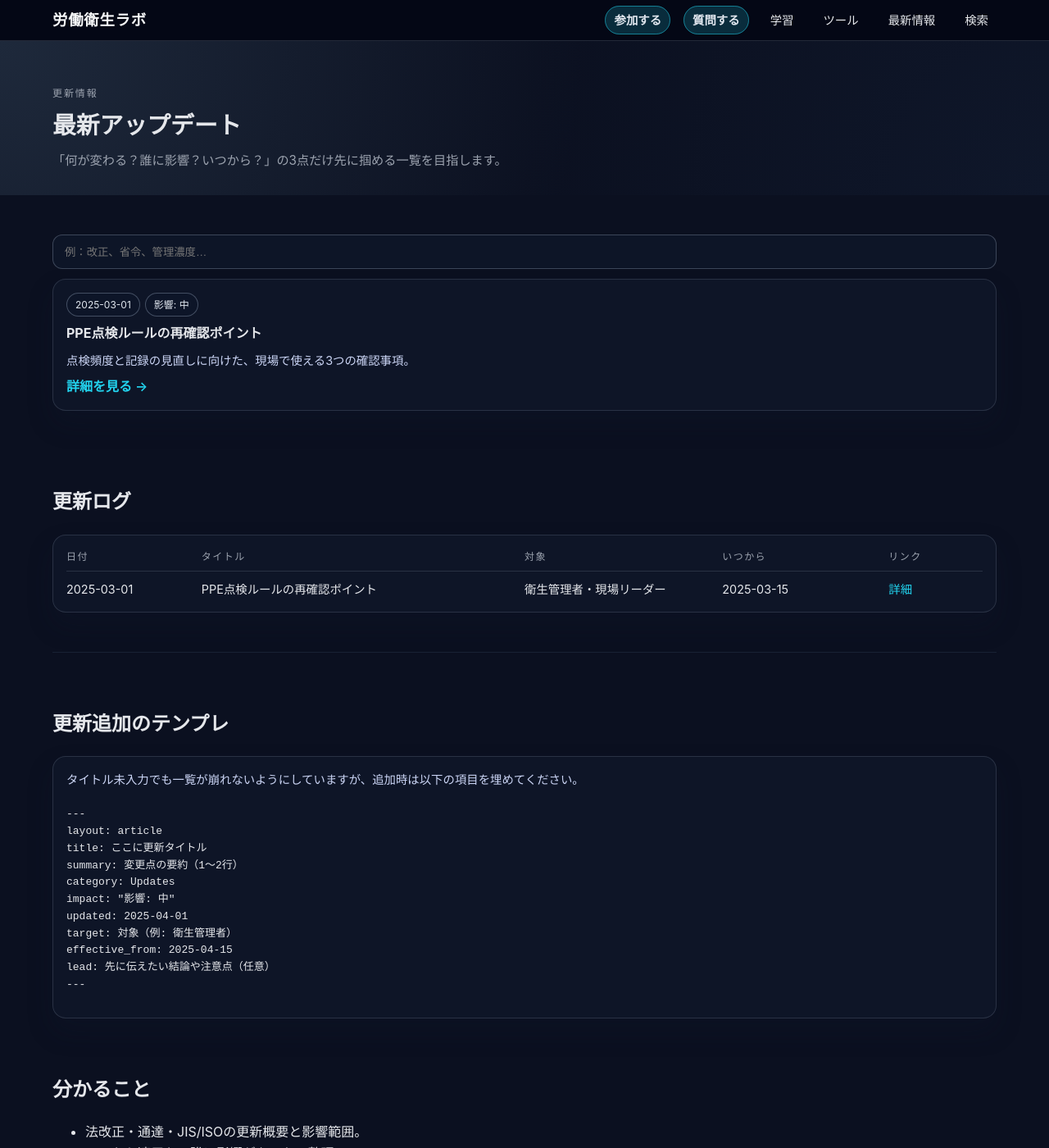
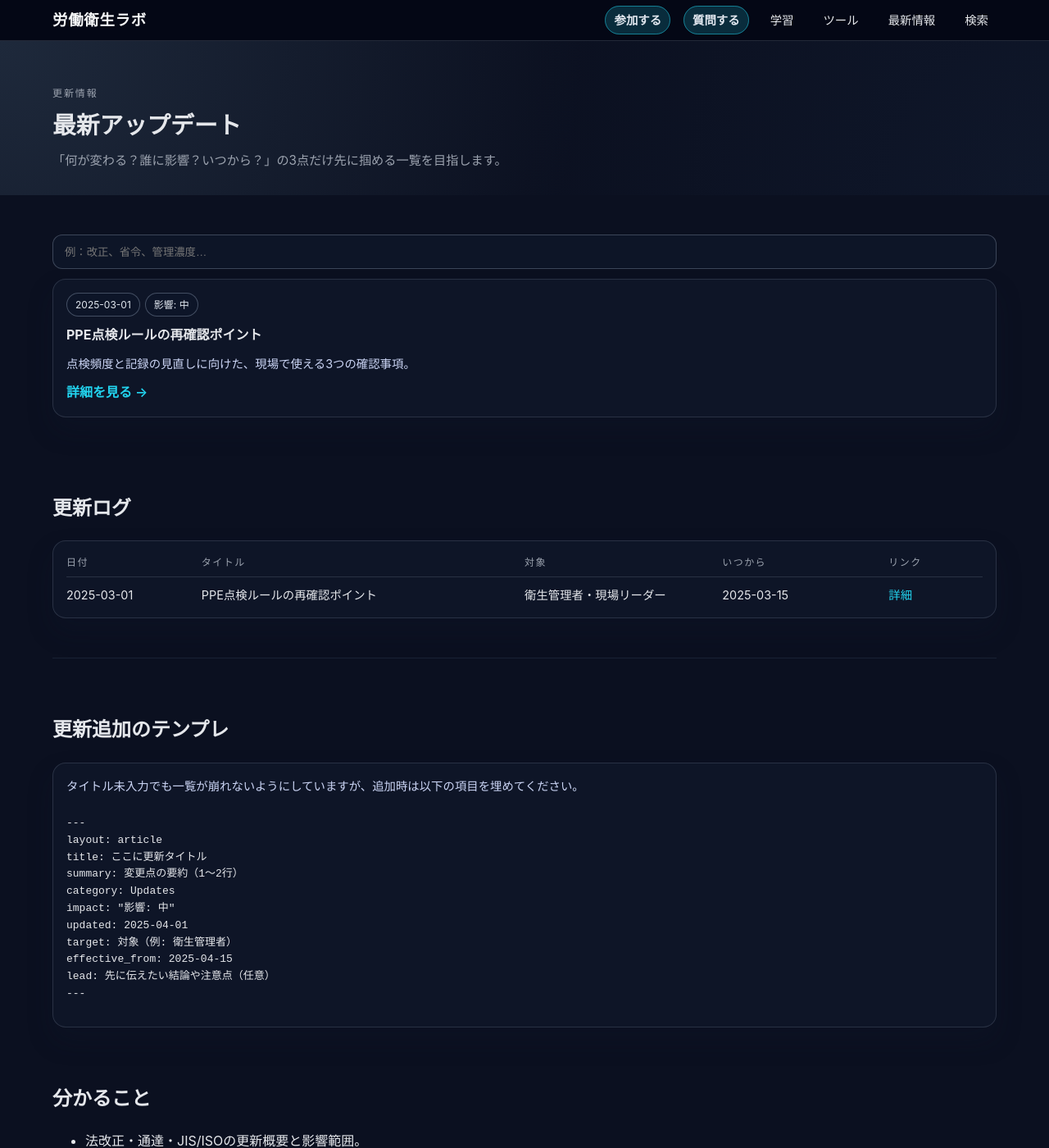
Before and after one commit to rodoeisei-lab/rodoeisei-lab, a Jekyll site: the page built from updates/index.md, in a window 1280 px wide and 1400 px high. Shown: the whole window at 82% size. Built offline with Jekyll 4.4.1, drawn with Linux system fonts in a browser that asks for light colours.

Commit message:
Fix overlapping text and improve card/layout balance

```diff
--- a/assets/css/main.css
+++ b/assets/css/main.css
@@ -621,10 +621,10 @@
   box-shadow: 0 16px 30px rgba(15, 23, 42, .25);
   display: flex;
   flex-direction: column;
-  gap: 8px;
+  gap: 10px;
 }
 .card h3 { margin: 0; font-size: 1rem; }
-.card p { color: #cbd5f5; font-size: .9rem; margin: 0; }
+.card p { color: #cbd5f5; font-size: .9rem; margin: 0; line-height: 1.7; }
 .card p + p { margin-top: 6px; }
 .card-badges {
   display: flex;
@@ -642,7 +642,7 @@
   font-weight: 600;
   align-self: flex-start;
 }
-.sns-page .card-meta { color: var(--muted); font-size: .85rem; margin-top: -6px; }
+.sns-page .card-meta { color: var(--muted); font-size: .85rem; margin-top: 2px; }
 .card a { color: var(--secondary); text-decoration: none; }
 .sns-page .card-button {
   display: inline-flex;
@@ -770,6 +770,11 @@
   align-items: center;
   font-size: .9rem;
 }
+.updates-log-grid > span {
+  min-width: 0;
+  overflow-wrap: anywhere;
+  word-break: break-word;
+}
 .updates-log-header {
   color: var(--muted);
   font-size: .75rem;
@@ -873,6 +878,13 @@
 @media (max-width: 900px) {
   .hero-grid { grid-template-columns: 1fr; }
   .hero-visual { margin-top: 18px; }
+  .updates-log-grid {
+    grid-template-columns: repeat(2, minmax(0, 1fr));
+    gap: 8px 14px;
+  }
+  .updates-log-grid span:last-child {
+    grid-column: 1 / -1;
+  }
 }
 
 @media (max-width: 600px) {
```
